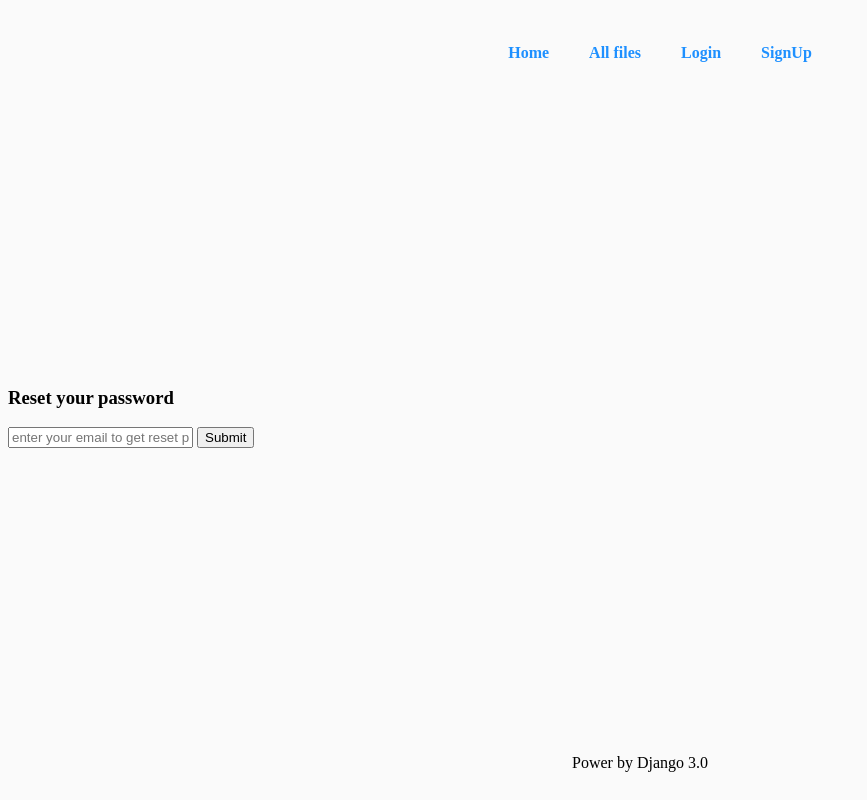
After one commit to chickie8x/RestAPIGdrive, a Django app: page /user/password_reset/ in a window 1280 px wide. The commit adds this page. Shown: the whole page, without its empty margins (0-867 px from the left). Run offline with Django 3.2, Linux system fonts and the light colour scheme.

Commit message:
restore point

```diff
--- a/GetLink/forms.py
+++ b/GetLink/forms.py
@@ -14,7 +14,7 @@ class SignUpForm(UserCreationForm):
     email = forms.EmailField(required=True)
     class Meta:
         model = User
-        fields = ('username','email','password1','password2')
+        fields = ('username', 'email', 'password1', 'password2')
 
 
 class LoginForm(forms.Form):
@@ -23,3 +23,5 @@ class LoginForm(forms.Form):
     password = forms.CharField(max_length=20,
                                widget=forms.PasswordInput(attrs={'id': 'password', 'placeholder': 'Password'}),
                                label=False)
+# class PasswordResetForm(forms.Form):
+#     email = forms.EmailField(required=True,max_length=250, widget=forms.TextInput(attrs={'id':'resetpass','placeholder':'Enter your email to get password reset link'}))
--- a/GetLink/models.py
+++ b/GetLink/models.py
@@ -19,8 +19,8 @@ class FileObject(models.Model):
     url = models.CharField(max_length=500)
     fileSize = models.CharField(max_length=100, blank=True, null=True)
     fileExtension = models.CharField(max_length=100, blank=True, null=True)
-    createdDate = models.DateTimeField(auto_now=True)
-    counter = models.IntegerField(default=1)
+    createdDate = models.CharField(max_length=100)
+    counter = models.IntegerField(default=0)
 
     def __str__(self):
         return self.fileName
@@ -30,9 +30,9 @@ class FileObject(models.Model):
         obj = getlinks.fileInfo(drive, self.originalID)
         self.fileId = obj['id']
         self.fileName = obj['name'] + ' link google drive'
-        # self.directUrl = 'https://drive.google.com/uc?id=' + obj["id"] + '&export=download'
         self.fileSize = getlinks.sizeof_file(int(obj['size']), suffix='B')
         self.fileExtension = obj['fileExtension']
+        self.createdDate = obj['createdTime'].split('T')[0]
         return super(FileObject, self).save(*args, **kwargs)
 
 
--- a/GetLink/urls.py
+++ b/GetLink/urls.py
@@ -1,4 +1,4 @@
-from django.urls import path
+from django.urls import path, include
 
 from . import views
 
@@ -15,4 +15,7 @@ urlpatterns = [
     path('sublist/', views.subList, name='sublist'),
     path('changepw/', views.pwchange, name='pwchange'),
     path('deleteFile/', views.deleteFile, name='deleteFile'),
+    path('accounts/', include('django.contrib.auth.urls')),
+    path('user/password_reset/', views.passwordReset, name='passwordreset'),
+    path('user/password_reset/done/', views.passwordResetDone, name='pw_reset_done'),
 ]
--- a/GetLink/views.py
+++ b/GetLink/views.py
@@ -1,8 +1,15 @@
+from django.contrib import messages
 from django.contrib.auth import authenticate, login, logout
 from django.contrib.auth.decorators import login_required
 from django.contrib.auth.models import User
-from django.http import JsonResponse
+from django.contrib.auth.tokens import default_token_generator
+from django.contrib.messages.context_processors import messages
+from django.core.mail import send_mail, BadHeaderError
+from django.http import JsonResponse, HttpResponse
 from django.shortcuts import render, redirect
+from django.template.loader import render_to_string
+from django.utils.encoding import force_bytes
+from django.utils.http import urlsafe_base64_encode
 from googleapiclient.discovery import build
 from rest_framework import status
 from rest_framework.decorators import api_view
@@ -124,7 +131,6 @@ def loginView(request):
 
 def logout_view(request):
     logout(request)
-    return redirect('/')
 
 
 @login_required
@@ -175,3 +181,39 @@ def pwchange(request):
     except:
         mes = 'change password failed'
     return JsonResponse({'mes': mes}, status=200)
+
+
+def passwordReset(request):
+    if request.method == 'POST':
+        email = request.POST.get('get_email')
+        if email != "":
+            users = User.objects.filter(email=email)[0]
+            if users:
+                subject = 'Password reset requested'
+                email_template = 'GetLink/password_reset_email.txt'
+                c = {
+                    'email': users.email,
+                    'site_name': 'Website',
+                    "uid": urlsafe_base64_encode(force_bytes(users.pk)),
+                    "user": users,
+                    'token': default_token_generator.make_token(users),
+                    'protocol': 'http',
+                }
+                mail = render_to_string(email_template, c)
+                print(mail)
+                try:
+                    send_mail(subject, mail, 'admin@123.com', ['chickie8x.qn@gmail.com'], fail_silently=False)
+                except BadHeaderError:
+                    return HttpResponse('Invalid header')
+                messages.success(request,
+                                 'An email with password reset link has been sent to your inbox , please check ')
+                return redirect('/user/password_reset/done/')
+            else:
+                return HttpResponse('no user found with this email')
+    else:
+        # email=PasswordResetForm()
+        return render(request, 'GetLink/password_reset.html')
+
+
+def passwordResetDone(request):
+    return render(request, 'GetLink/password_reset_done.html')
--- a/RestAPIGdrive/settings.py
+++ b/RestAPIGdrive/settings.py
@@ -52,6 +52,7 @@ MIDDLEWARE = [
 ]
 
 ROOT_URLCONF = 'RestAPIGdrive.urls'
+EMAIL_BACKEND = 'django.core.mail.backends.console.EmailBackend'
 
 TEMPLATES = [
     {
--- a/RestAPIGdrive/urls.py
+++ b/RestAPIGdrive/urls.py
@@ -16,7 +16,6 @@ Including another URLconf
 from django.contrib import admin
 from django.urls import path,include
 
-
 urlpatterns = [
     path('admin/', admin.site.urls),
     path('',include('GetLink.urls')),
--- a/getlinks.py
+++ b/getlinks.py
@@ -13,6 +13,11 @@ from google_auth_oauthlib.flow import InstalledAppFlow
 SCOPES = ['https://www.googleapis.com/auth/drive']
 DES_PATH = os.getcwd() + "/"
 folderId = '1Q3uFy2KDXXDZ0nhIwsE9_o4v6XCil4mk'
+
+
+def mediafireGet(url):
+    pass
+
 
 def get_Gdrive_folder_id(drive, driveService, name, parent="root"):  # return ID of folder, create it if missing
     body = {'title': name,
--- a/templates/GetLink/index.html
+++ b/templates/GetLink/index.html
@@ -2,7 +2,6 @@
 {% load static %}
 <meta name="viewport" content="width=device-width, initial-scale=1.0">
 {% block content %}
-    {#    <img src="{% static 'GetLink/images/logo-1.png' %}" id="logoText">#}
     <ul id="logoText">
         <li class="blue">G</li>
         <li class="red">d</li>
--- a/templates/GetLink/login.html
+++ b/templates/GetLink/login.html
@@ -8,11 +8,9 @@
             {{ form }}
             <input class="fsSubmitButton" type="submit" value="Login">
             <p class="message">{{ mes }}</p>
-                <a class="forgot" href="">Forgot password </a>
+            <a class="forgot" href="{% url 'passwordreset' %}">Forgot password </a>
         </form>
 
     </div>
 
-
-
 {% endblock %}
--- /dev/null
+++ b/templates/GetLink/password_reset.html
@@ -0,0 +1,10 @@
+{% extends 'base.html' %}
+{% block content %}
+    <h3>Reset your password</h3>
+    <form action="" method="post" class="passwordreset">
+        {% csrf_token %}
+        <input id="resetpass" name="get_email" type="email" placeholder="enter your email to get reset password link"
+               required>
+        <input id="resetpassbtn" type="submit" value="Submit">
+    </form>
+{% endblock %}
--- a/templates/base.html
+++ b/templates/base.html
@@ -1,5 +1,4 @@
 {% load static %}
-
 <link rel="stylesheet" type="text/css" href="{% static 'GetLink/style.css' %}">
 <head>
     <link rel="shortcut icon" type="image/png" href="{% static 'favicon/favicon.ico' %}"/>
@@ -13,7 +12,8 @@
             {% if user.is_authenticated %}
                 <li class="row-item-nav"><a class="row-item-link" id="user-link"
                                             href={% url 'sublist' %}>{{ user.username }}</a></li>
-                <li class="row-item-nav"><a class="row-item-link" href="{% url 'logout' %}"> Log out</a></li>
+                <li class="row-item-nav"><a class="row-item-link" href="{% url 'logout' %}?next={% url 'index' %}"> Log
+                    out</a></li>
             {% else %}
                 <li class="row-item-nav"><a class="row-item-link" href="{% url 'login' %}">Login</a></li>
                 <li class="row-item-nav"><a class="row-item-link" href="{% url 'register' %}"> SignUp</a></li>
```
Also changed, not shown: templates/GetLink/password_reset_done.html (added, +11 -0 lines), templates/GetLink/password_reset_email.txt (added, +15 -0 lines), zzzzz.py (+21 -3 lines), GetLink/migrations/0008_auto_20200919_1053.py (added), GetLink/migrations/0009_auto_20200919_1057.py (added), db.sqlite3, 1 other file. Lines whose indentation alone changed are shown as unchanged.
